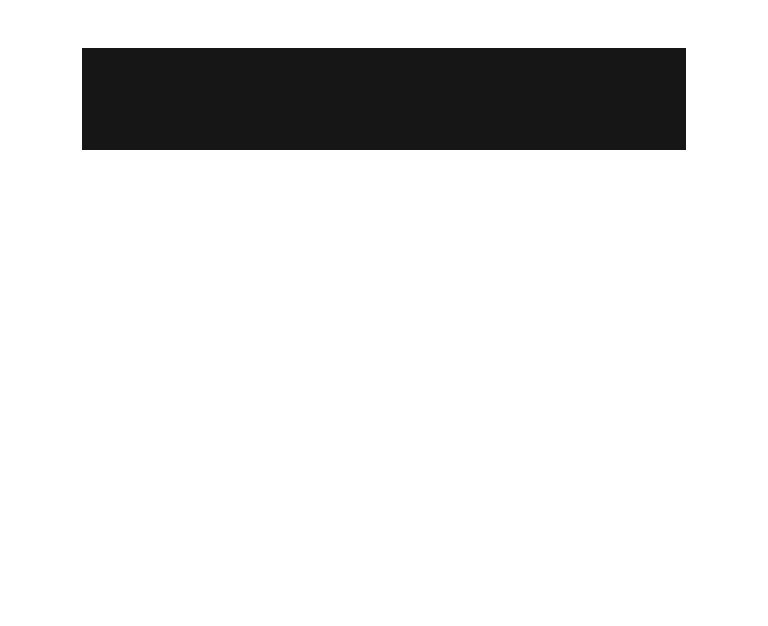
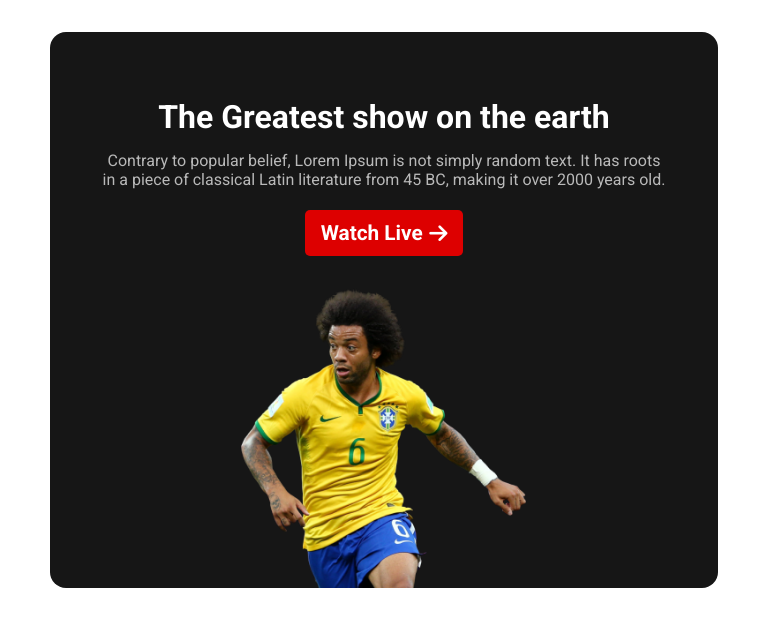
Before and after one commit to hasan-naim/world-cup, a plain HTML site: page index.html in a window 768 px wide. Drawn offline with Linux system fonts and the light colour scheme.

Commit message:
header section is done

```diff
--- a/css/main.css
+++ b/css/main.css
@@ -3,6 +3,7 @@
   --black: #161616;
   --red: #dd0000;
   --gray: #b9b9b9;
+  --white: #fff;
 }
 
 /* Global Css */
@@ -44,7 +45,8 @@ a {
 
 /* Header Section */
 header {
-  margin: 3rem;
+  margin: 2rem;
+  color: var(--white);
 }
 
 header .container {
@@ -52,4 +54,91 @@ header .container {
   padding: 3.2rem;
   display: grid;
   grid-template-columns: repeat(2, 1fr);
+  justify-items: center;
+  align-items: center;
+  gap: 1rem;
+  border-radius: 30px;
+  padding-bottom: 0;
 }
+header .big-hero-title {
+  font-size: 4rem;
+  font-weight: bold;
+  margin: 20px 0;
+  margin-top: 0;
+}
+header .info {
+  padding-bottom: 1rem;
+}
+header .info p {
+  margin-top: 0;
+  margin-bottom: 0;
+  font-size: 1rem;
+  color: var(--gray);
+}
+header .btn {
+  background: var(--red);
+  display: inline-block;
+
+  margin-top: 1rem;
+  padding: 0.7rem 1rem;
+  font-size: 1.3rem;
+  font-weight: 600;
+  border-radius: 5px;
+}
+header .btn span {
+  display: flex;
+  width: fit-content;
+  align-items: center;
+  justify-content: center;
+  gap: 0.4rem;
+}
+header .div-img {
+  display: flex;
+}
+header img {
+  height: 520px;
+}
+
+/* media queries */
+
+@media only screen and (min-width: 577px) and (max-width: 992px) {
+  /* ------------
+    media queries for header section
+    ----------------- */
+  .container {
+    width: 95%;
+  }
+  header .big-hero-title {
+    font-size: 2.5rem;
+    margin: 15px 0;
+  }
+  header img {
+    height: 400px;
+  }
+  header .btn {
+    margin-top: 0.8rem;
+  }
+}
+@media only screen and (min-width: 0px) and (max-width: 776px) {
+  /* ------------------
+    media queries for header section start
+     ------------- */
+  .container {
+    width: 95%;
+  }
+  header .container {
+    grid-template-columns: 1fr;
+    text-align: center;
+    border-radius: 1rem;
+  }
+  header .big-hero-title {
+    font-size: 2rem;
+    margin: 15px 0;
+  }
+  header img {
+    height: 300px;
+  }
+  header .btn {
+    margin-top: 1.3rem;
+  }
+}
--- a/index.html
+++ b/index.html
@@ -24,8 +24,20 @@
   <body>
     <header>
       <div class="container">
-        <div class="info"></div>
-        <div class="div-img"></div>
+        <div class="info">
+          <h1 class="big-hero-title">The Greatest show on the earth</h1>
+          <p>
+            Contrary to popular belief, Lorem Ipsum is not simply random text.
+            It has roots in a piece of classical Latin literature from 45 BC,
+            making it over 2000 years old.
+          </p>
+          <a href="#" class="btn">
+            <span>Watch Live <i class="fa-solid fa-arrow-right"></i></span
+          ></a>
+        </div>
+        <div class="div-img">
+          <img src="assets/Banner Image.png" alt="" />
+        </div>
       </div>
     </header>
   </body>
```
